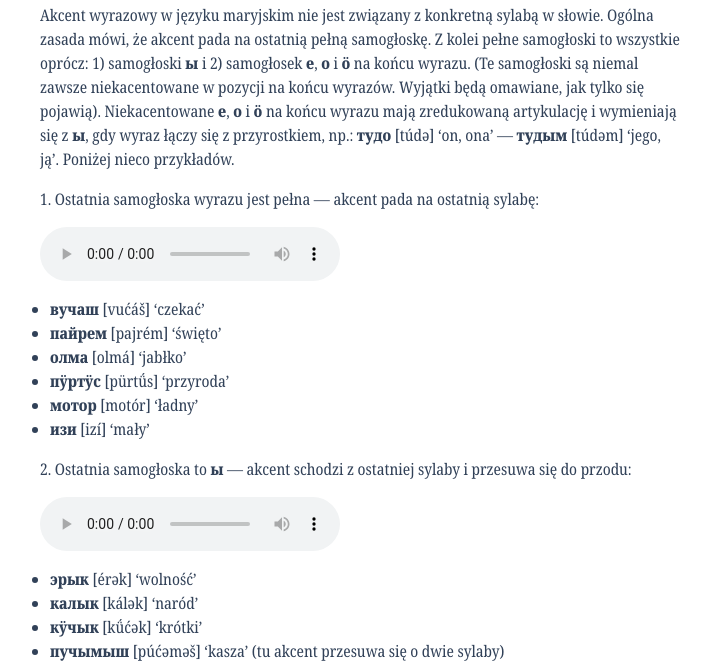
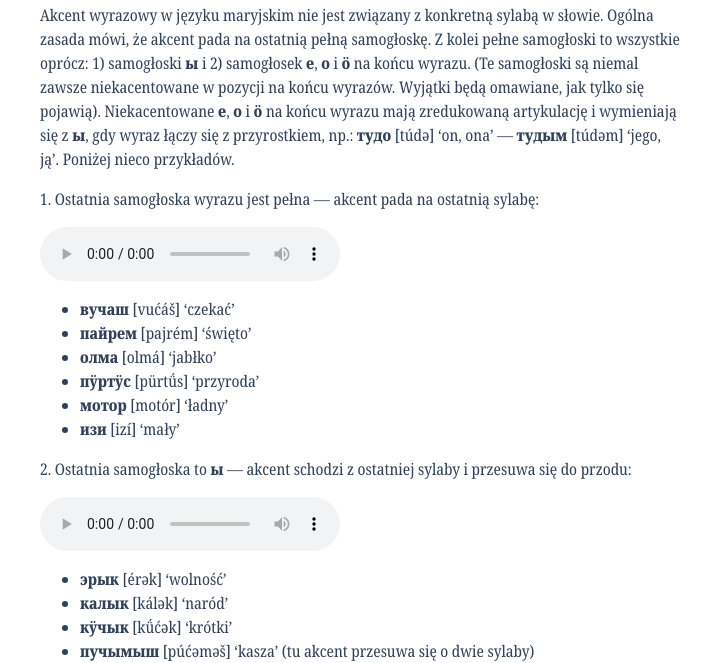
Before and after one commit to pt-11/herneh, a plain HTML site: page mhr-p/akcent.html in a window 1280 px wide. Shown: the part 144-807 px from the top of the page, without its empty margins (280-991 px from the left). Drawn offline with Linux system fonts and the light colour scheme.

Commit message:
Update css.css

```diff
--- a/pliki/css.css
+++ b/pliki/css.css
@@ -20,8 +20,6 @@ figure {margin: 1em 0;} figcaption {font-size: small; text-align: center;}
 
 hr {border: 1px solid #314158;}
 
-ol, ul {padding-left: 10px;}
-
 table {border-collapse: collapse; margin: 1em 0; table-layout: fixed; width: 100%;}
 th, td {border: thin solid #cad5e2; padding: 0.2em 0.5em; vertical-align: top;} /* slate 300 */
 
```
